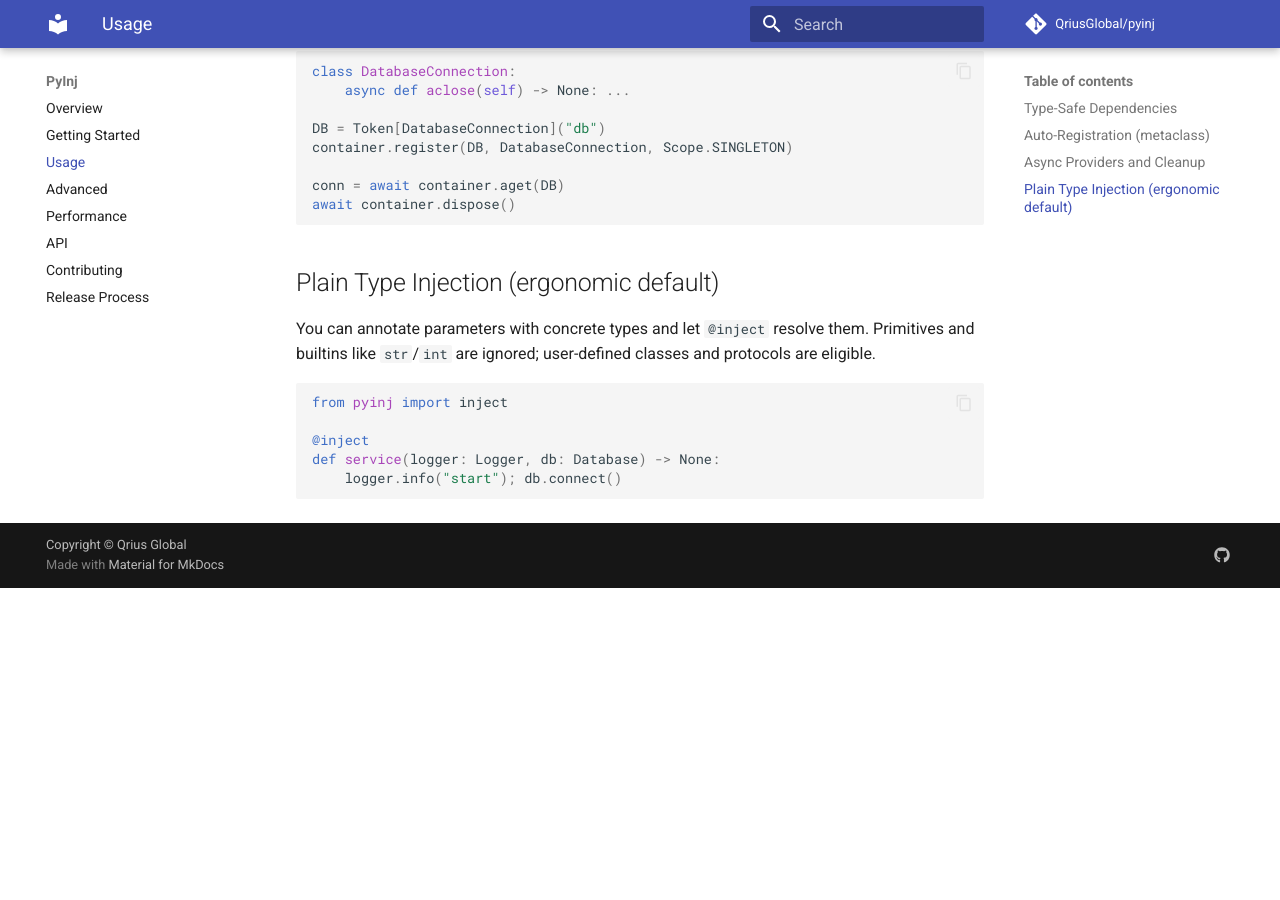
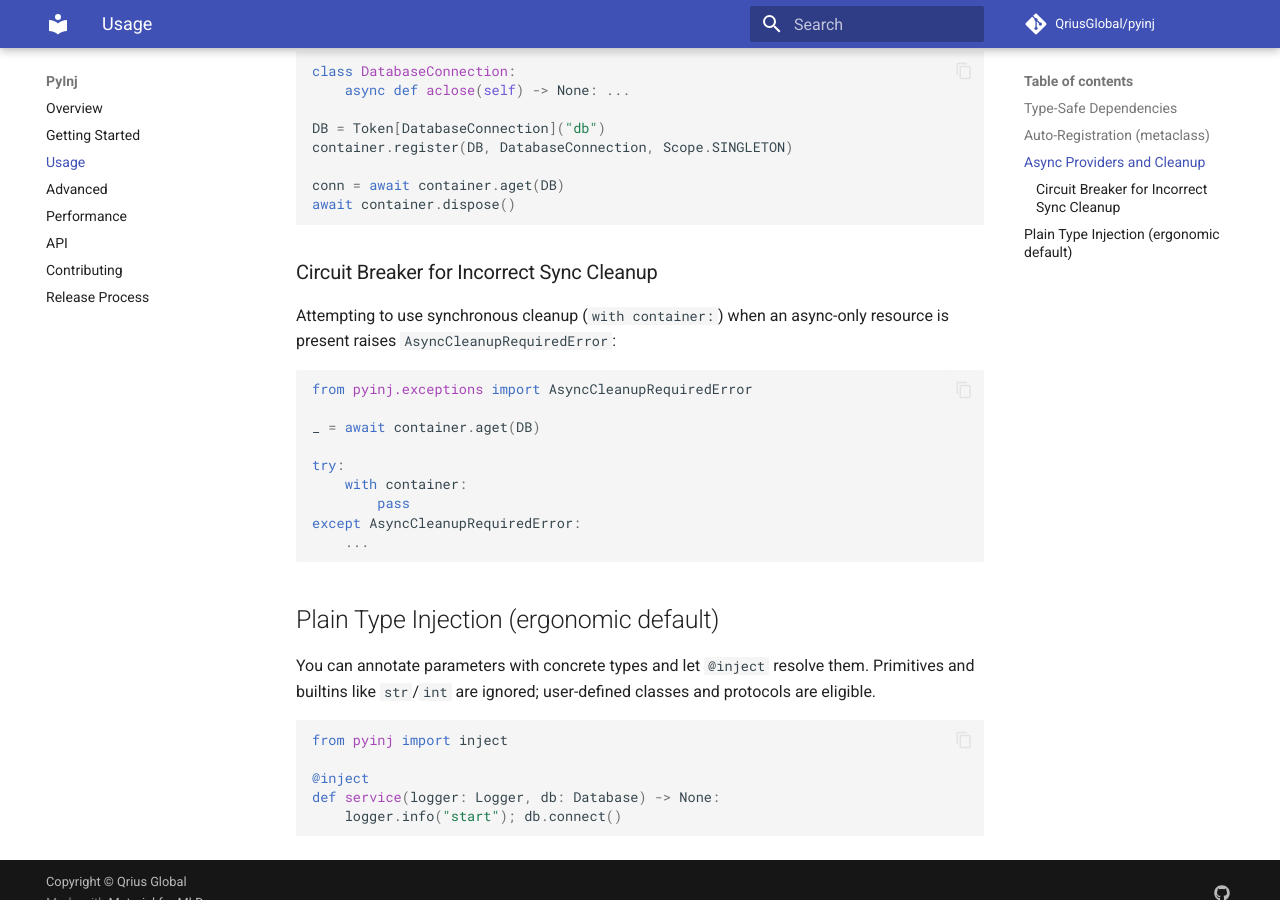
Before and after one commit to QriusGlobal/pyinj, an MkDocs documentation site: the page built from docs/usage.md, in a window 1280 px wide and 900 px high, scrolled down 860 px. Built offline with MkDocs 1.6.1 and Material for MkDocs 9.7.7, drawn with Linux system fonts in a browser that asks for light colours; comment, search, counter and statistics services are not loaded; the version menu is left out; before the commit the page ends 1448 px from its top, so only the background shows below that.

Commit message:
docs: document ContextVar-based resolution, circuit-breaker cleanup, and test commands; add AsyncCleanupRequiredError and wire it into cleanup paths

````diff
--- a/docs/usage.md
+++ b/docs/usage.md
@@ -45,6 +45,24 @@ container.register(DB, DatabaseConnection, Scope.SINGLETON)
 
 conn = await container.aget(DB)
 await container.dispose()
+
+```
+
+### Circuit Breaker for Incorrect Sync Cleanup
+
+Attempting to use synchronous cleanup (`with container:`) when an async-only
+resource is present raises `AsyncCleanupRequiredError`:
+
+```python
+from pyinj.exceptions import AsyncCleanupRequiredError
+
+_ = await container.aget(DB)
+
+try:
+    with container:
+        pass
+except AsyncCleanupRequiredError:
+    ...
 ```
 
 ## Plain Type Injection (ergonomic default)
````
Also changed, not shown: README.md (+35 -5 lines), docs/getting-started.md (+7 -3 lines), 4 other files.
